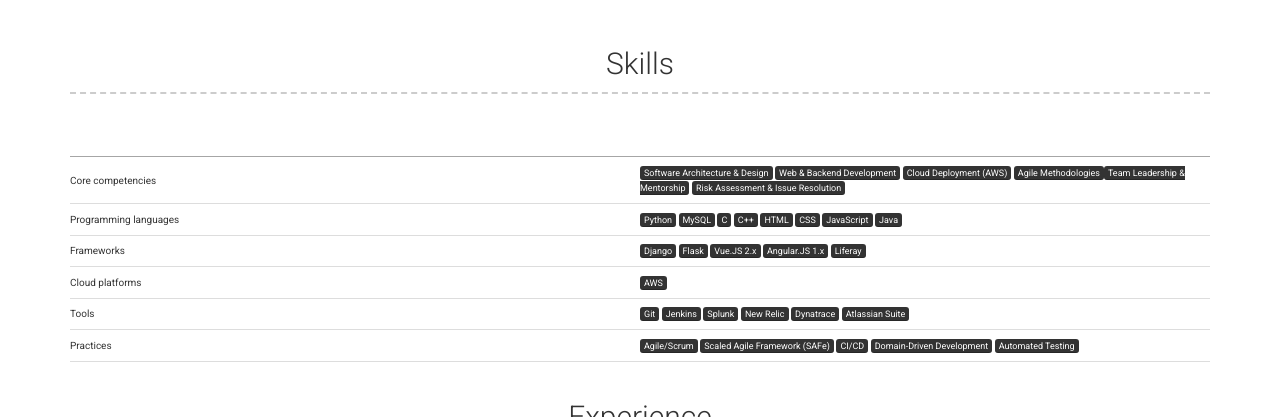
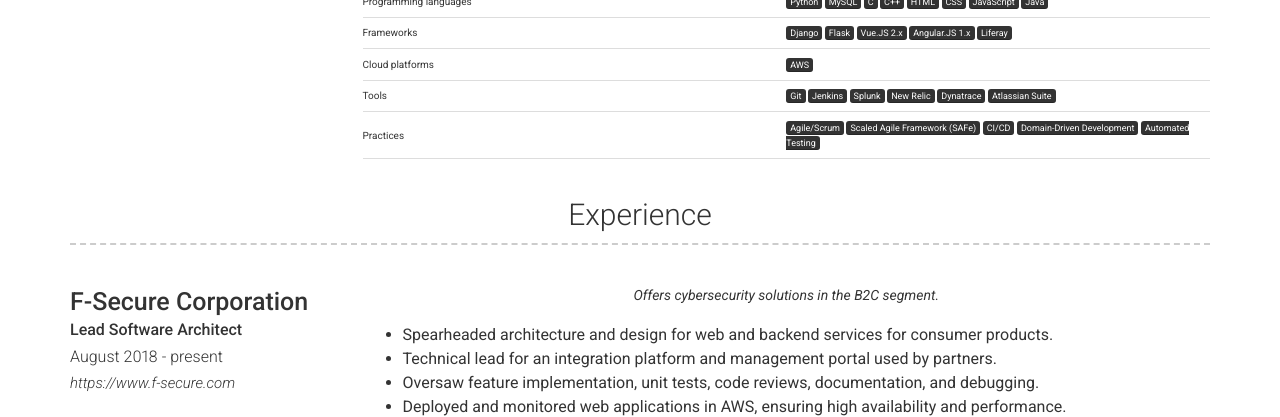
Before and after one commit to fatinruzanna/fatinruzanna.github.io, a Jekyll site: the page built from index.md, in a window 1280 px wide and 900 px high, cut to the strip 483-900 px from the top of the window. Built offline with Jekyll 4.4.1, drawn with Linux system fonts in a browser that asks for light colours; nearby versions of some CDN libraries.

Commit message:
Move skills section

```diff
--- a/_config.yml
+++ b/_config.yml
@@ -54,19 +54,16 @@ about_profile_image: images/profile.jpg
 about_content: | # this will include new lines to allow paragraphs
   Accomplished Lead Software Architect with over 16 years of experience in software development, architecture, and team leadership. Expert in designing scalable web and backend systems, with a proven track record of delivering innovative solutions for consumer products. Adept at fostering collaboration, mentoring teams, and driving the adoption of modern tools and practices. Proficient in Python, JavaScript, and multiple frameworks, with strong knowledge of cloud deployment and monitoring.
 
+  | <!-- -->    | <!-- -->    |
+  |-------------|-------------|
+  | Core competencies | <mark>Software Architecture & Design</mark> <mark>Web & Backend Development</mark> <mark>Cloud Deployment (AWS)</mark> <mark>Agile Methodologies</mark><mark>Team Leadership & Mentorship</mark> <mark>Risk Assessment & Issue Resolution</mark> |
+  | Programming languages | <mark>Python</mark> <mark>MySQL</mark> <mark>C</mark> <mark>C++</mark> <mark>HTML</mark> <mark>CSS</mark> <mark>JavaScript</mark> <mark>Java</mark> |
+  | Frameworks | <mark>Django</mark> <mark>Flask</mark> <mark>Vue.JS 2.x</mark> <mark>Angular.JS 1.x</mark> <mark>Liferay</mark> |
+  | Cloud platforms | <mark>AWS</mark> |
+  | Tools | <mark>Git</mark> <mark>Jenkins</mark> <mark>Splunk</mark> <mark>New Relic</mark> <mark>Dynatrace</mark> <mark>Atlassian Suite</mark> |
+  | Practices | <mark>Agile/Scrum</mark> <mark>Scaled Agile Framework (SAFe)</mark> <mark>CI/CD</mark> <mark>Domain-Driven Development</mark> <mark>Automated Testing</mark> |
+
 content:
-  - title: Skills
-    layout: text
-    content: | # this will include new lines to allow paragraphs
-      | <!-- -->    | <!-- -->    |
-      |-------------|-------------|
-      | Core competencies | <mark>Software Architecture & Design</mark> <mark>Web & Backend Development</mark> <mark>Cloud Deployment (AWS)</mark> <mark>Agile Methodologies</mark><mark>Team Leadership & Mentorship</mark> <mark>Risk Assessment & Issue Resolution</mark> |
-      | Programming languages | <mark>Python</mark> <mark>MySQL</mark> <mark>C</mark> <mark>C++</mark> <mark>HTML</mark> <mark>CSS</mark> <mark>JavaScript</mark> <mark>Java</mark> |
-      | Frameworks | <mark>Django</mark> <mark>Flask</mark> <mark>Vue.JS 2.x</mark> <mark>Angular.JS 1.x</mark> <mark>Liferay</mark> |
-      | Cloud platforms | <mark>AWS</mark> |
-      | Tools | <mark>Git</mark> <mark>Jenkins</mark> <mark>Splunk</mark> <mark>New Relic</mark> <mark>Dynatrace</mark> <mark>Atlassian Suite</mark> |
-      | Practices | <mark>Agile/Scrum</mark> <mark>Scaled Agile Framework (SAFe)</mark> <mark>CI/CD</mark> <mark>Domain-Driven Development</mark> <mark>Automated Testing</mark> |
-
   - title: Experience
     layout: list
     content:
```
